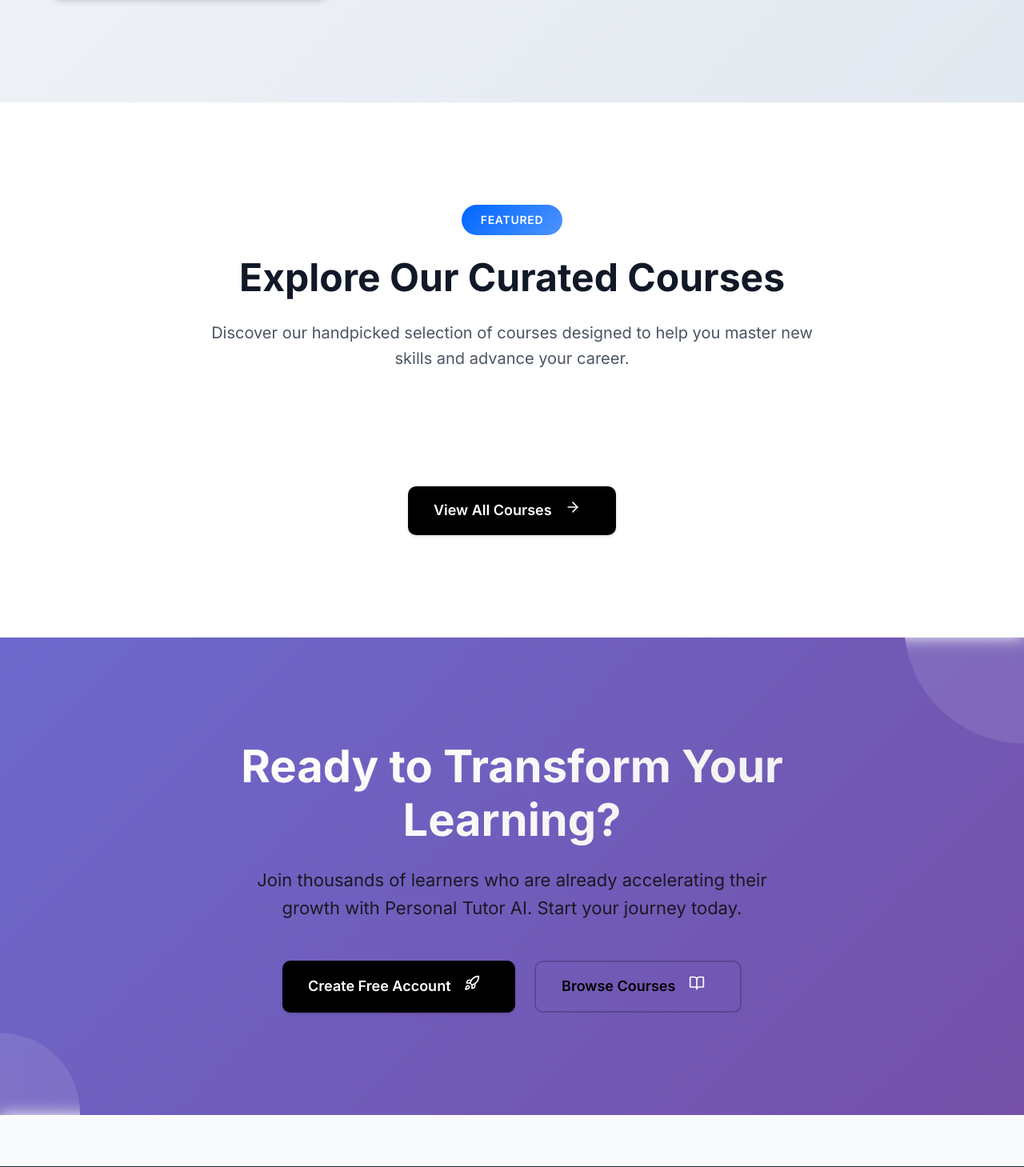
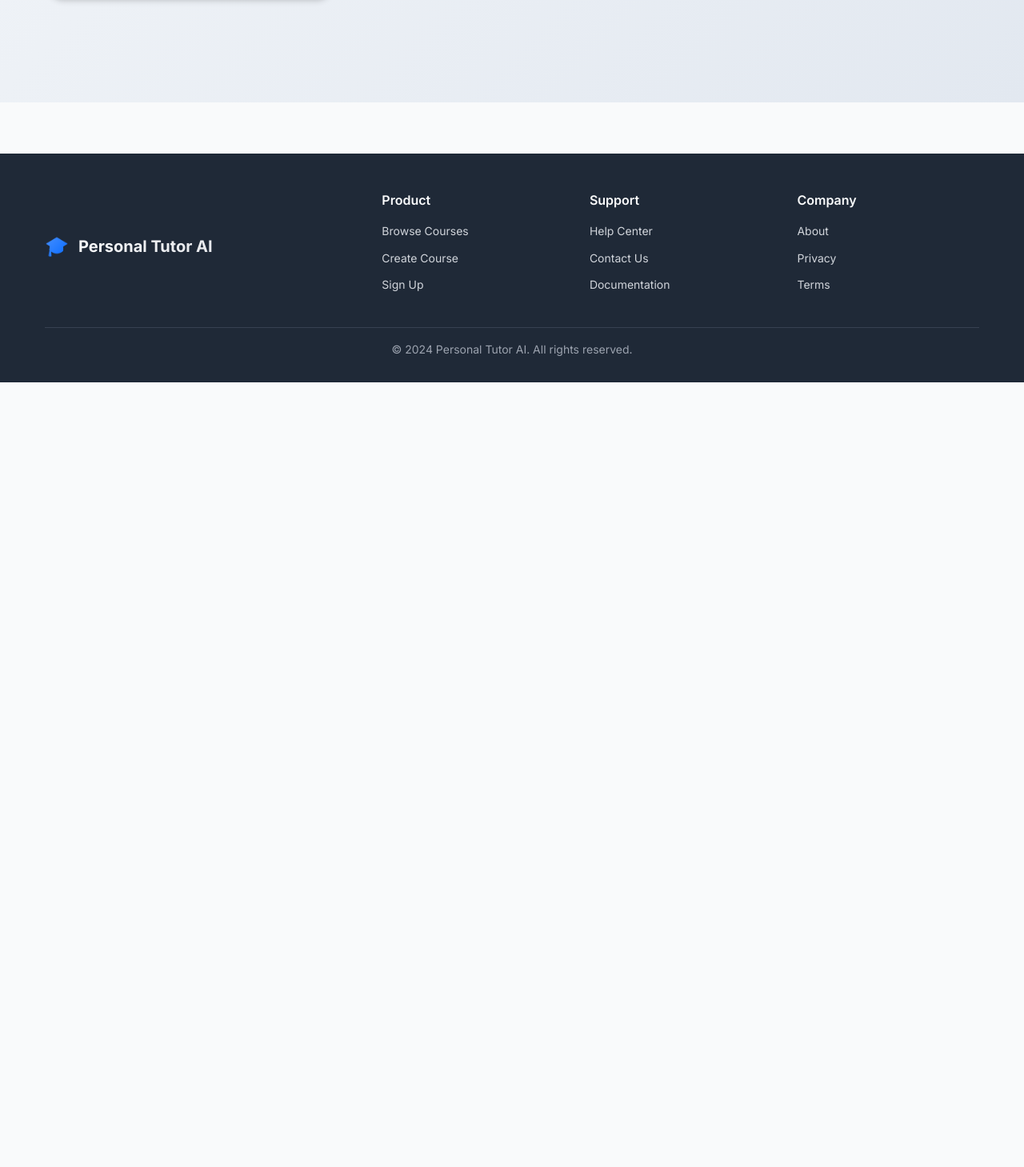
Before and after one commit to studiochazon/personal-tutor, a SvelteKit app in the folder client/: page / in a window 1280 px wide. Shown: the part 2191-3650 px from the top of the page at 80% size. After the commit the page ends 2669 px from the top, so only its background shows below. Built offline with nearby package versions, Linux system fonts and the light colour scheme.

Commit message:
Landing improvements

```diff
--- a/client/src/routes/+page.svelte
+++ b/client/src/routes/+page.svelte
@@ -198,7 +198,7 @@
 </section>
 
 <!-- Featured Courses Section -->
-<section class="courses-section">
+<!-- <section class="courses-section">
 	<div class="container">
 		<div class="section-header">
 			<div class="section-badge">Featured</div>
@@ -271,10 +271,10 @@
 			</div>
 		{/if}
 	</div>
-</section>
+</section> -->
 
 <!-- CTA Section -->
-<section class="cta-section">
+<!-- <section class="cta-section">
 	<div class="cta-background">
 		<div class="cta-gradient"></div>
 		<div class="cta-shapes">
@@ -308,7 +308,7 @@
 			</div>
 		</div>
 	</div>
-</section>
+</section> -->
 
 
 <style>
```
